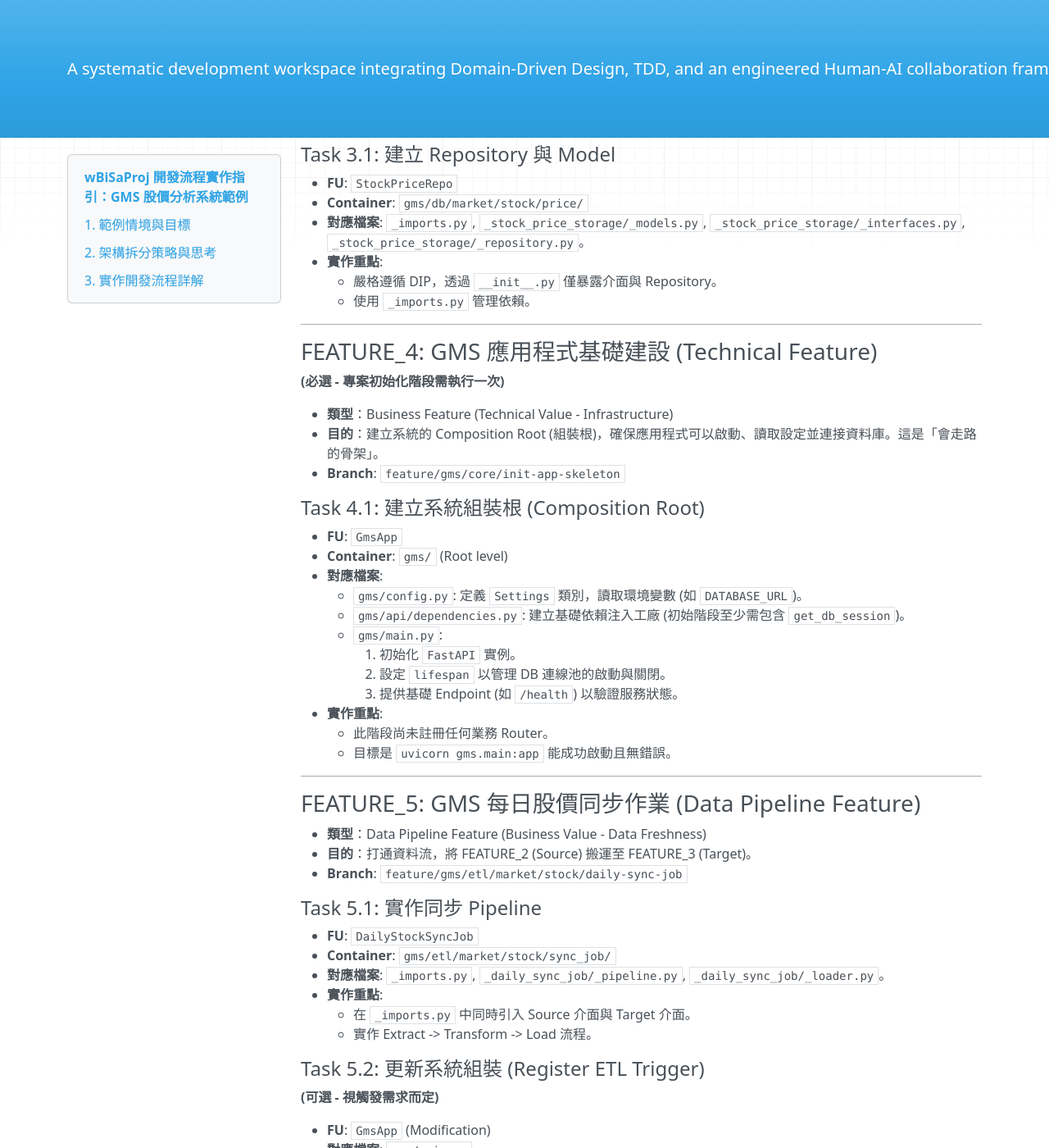
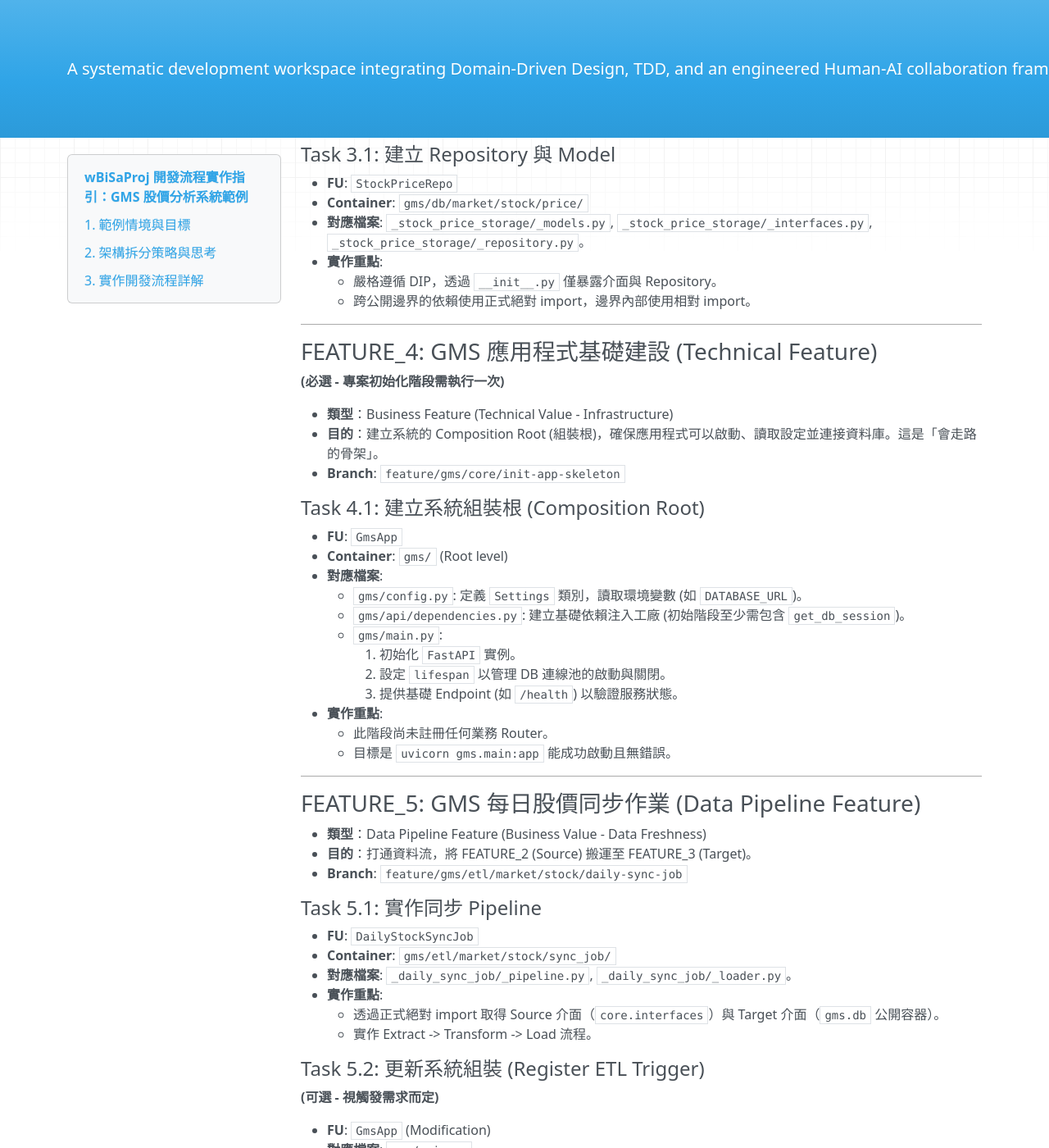
Before and after one commit to Wanini0209/wBiSaProj, an MkDocs documentation site: the page built from docs/GUIDE_ARCHITECTURE-WORKFLOW.md, in a window 1280 px wide and 1400 px high, scrolled down 2555 px. Shown: the whole window at 82% size. Built offline with MkDocs 1.6.1, drawn with Linux system fonts in a browser that asks for light colours; nearby versions of some CDN libraries.

Commit message:
docs(project): align remaining docs after _imports removal
Clean up residual _imports references in overview, workflow,
testing, and wsatools documents to complete the mechanism
retirement across the entire documentation system.

PROJECT_DESIGN.md:
- remove _imports.py mechanism summary from §2.5
- replace _imports.py quality gate with unified import
  principle compliance check

GUIDE_ARCHITECTURE-WORKFLOW.md:
- Task 3.1: remove _imports.py from deliverables, rewrite
  implementation notes to unified import principles
- Task 5.1: remove _imports.py from deliverables, rewrite
  to formal absolute import for Source/Target interfaces

testing.md:
- remove _imports.py from canonical directory tree example

wsatools/architecture.md:
- replace _imports.py mechanism contrast with neutral
  unified import principle description

```diff
--- a/docs/GUIDE_ARCHITECTURE-WORKFLOW.md
+++ b/docs/GUIDE_ARCHITECTURE-WORKFLOW.md
@@ -112,10 +112,10 @@ GMS 的核心職責是匯聚全球市場數據並提供深度分析服務。在
 
 - **FU**: `StockPriceRepo`
 - **Container**: `gms/db/market/stock/price/`
-- **對應檔案**: `_imports.py`, `_stock_price_storage/_models.py`, `_stock_price_storage/_interfaces.py`, `_stock_price_storage/_repository.py`。
+- **對應檔案**: `_stock_price_storage/_models.py`, `_stock_price_storage/_interfaces.py`, `_stock_price_storage/_repository.py`。
 - **實作重點**:
     - 嚴格遵循 DIP，透過 `__init__.py` 僅暴露介面與 Repository。
-    - 使用 `_imports.py` 管理依賴。
+    - 跨公開邊界的依賴使用正式絕對 import，邊界內部使用相對 import。
 
 ---
 
@@ -154,9 +154,9 @@ GMS 的核心職責是匯聚全球市場數據並提供深度分析服務。在
 
 - **FU**: `DailyStockSyncJob`
 - **Container**: `gms/etl/market/stock/sync_job/`
-- **對應檔案**: `_imports.py`, `_daily_sync_job/_pipeline.py`, `_daily_sync_job/_loader.py`。
+- **對應檔案**: `_daily_sync_job/_pipeline.py`, `_daily_sync_job/_loader.py`。
 - **實作重點**:
-    - 在 `_imports.py` 中同時引入 Source 介面與 Target 介面。
+    - 透過正式絕對 import 取得 Source 介面（`core.interfaces`）與 Target 介面（`gms.db` 公開容器）。
     - 實作 Extract -> Transform -> Load 流程。
 
 #### Task 5.2: 更新系統組裝 (Register ETL Trigger)
```
Also changed, not shown: docs/PROJECT_DESIGN.md (+1 -5 lines), docs/standards/testing.md (+0 -1 lines), docs/wsatools/architecture.md (+1 -1 lines).
